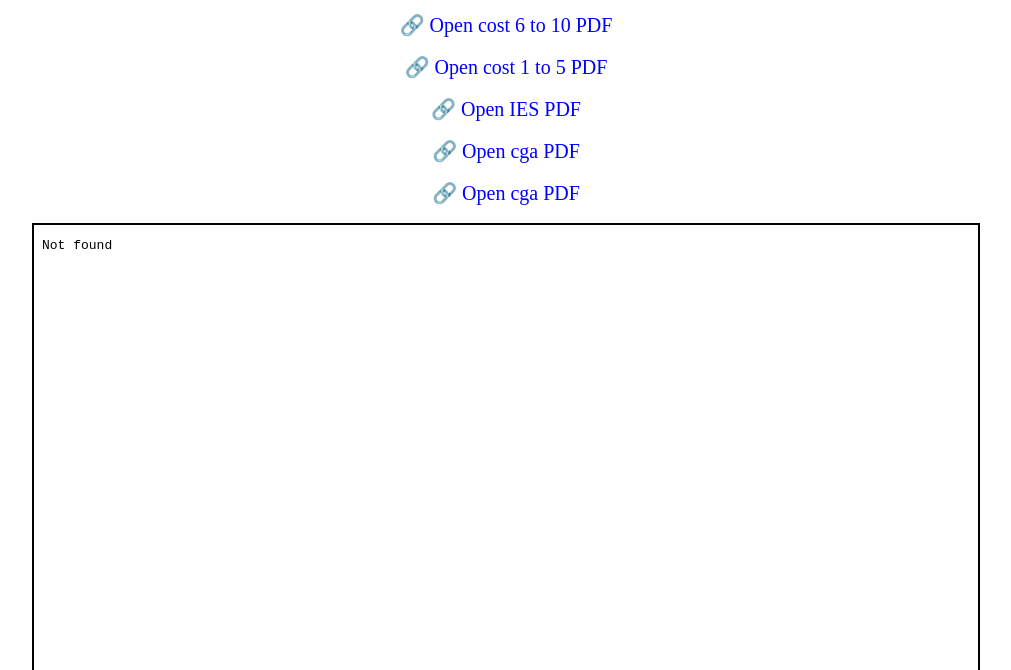
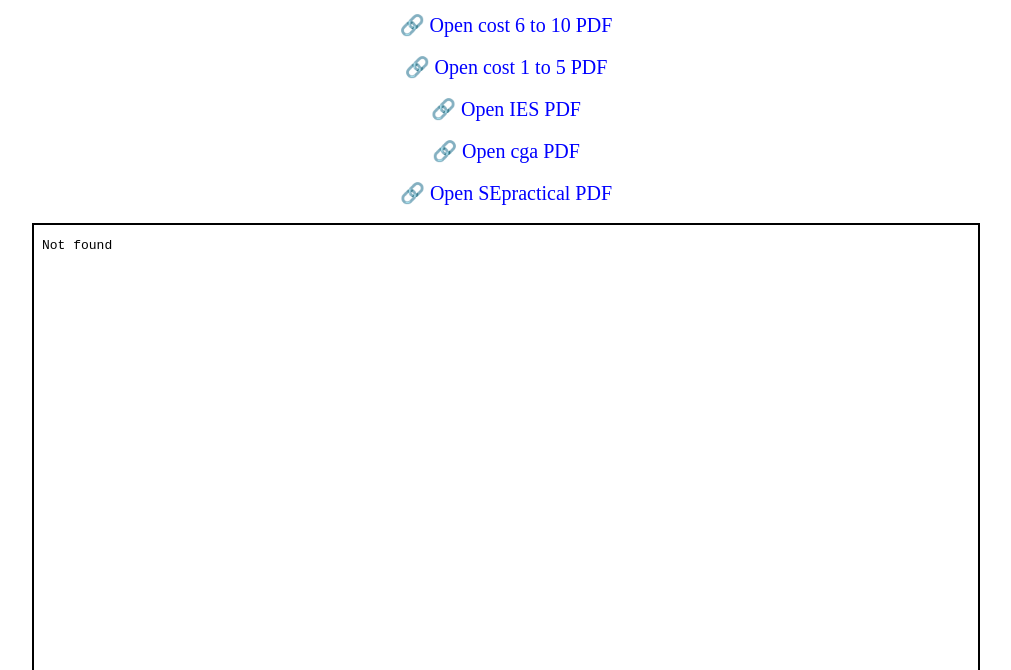
Before and after one commit to irshad-blip/MyPDFWebsite, a plain HTML site: page index.html in a window 1280 px wide. Shown: the part 130-800 px from the top of the page, without its empty margins (134-1145 px from the left). Drawn offline with Linux system fonts and the light colour scheme.

Commit message:
Update index.html

```diff
--- a/index.html
+++ b/index.html
@@ -25,7 +25,7 @@
     <a href="cgapractical.pdf" target="_blank" style="text-decoration: none; color: blue; font-size: 20px;">🔗 Open cga PDF</a>
     <br><br>
     <!-- Link to open SEpractical.pdf -->
-    <a href="SEpractical.pdf" target="_blank" style="text-decoration: none; color: blue; font-size: 20px;">🔗 Open cga PDF</a>
+    <a href="SEpractical.pdf" target="_blank" style="text-decoration: none; color: blue; font-size: 20px;">🔗 Open SEpractical PDF</a>
     <br><br>
 
 
```
